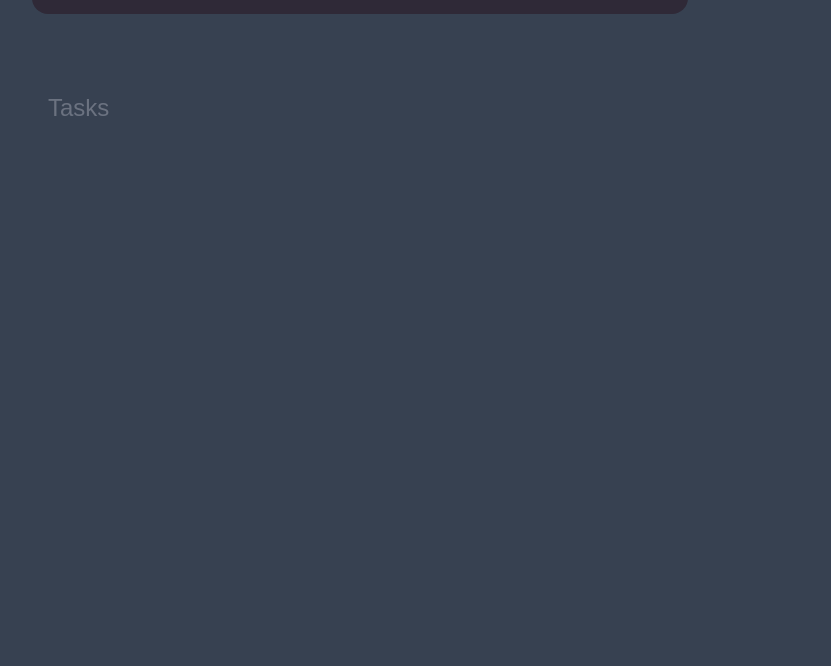
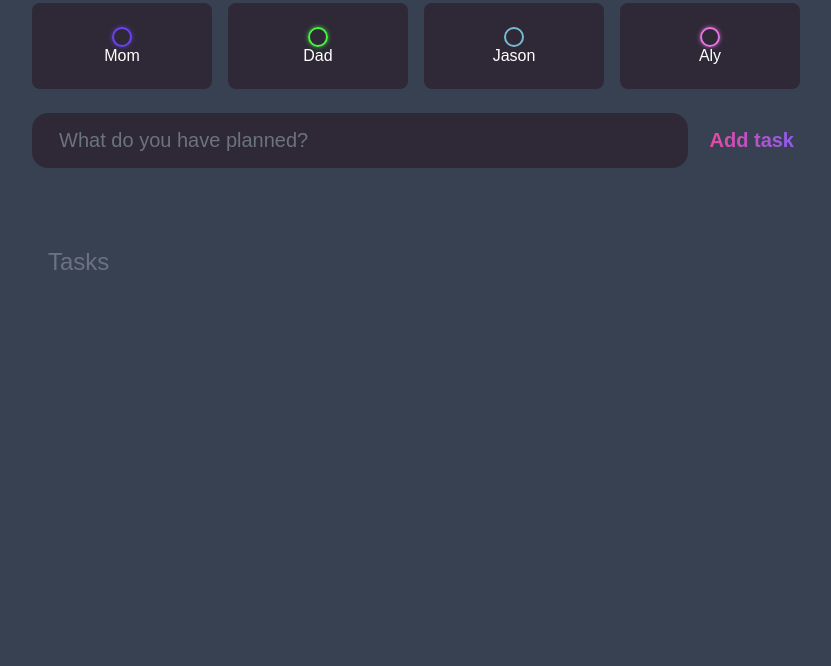
Before and after one commit to JSchwartz24/To-Do, a plain HTML site: page index.html in a window 1280 px wide. Shown: the part 134-800 px from the top of the page, without its empty margins (224-1055 px from the left). Drawn offline with Linux system fonts and the light colour scheme.

Commit message:
personalizing to-do list

```diff
--- a/index.html
+++ b/index.html
@@ -11,6 +11,50 @@
 <body>
     <header>
         <h1>To Do List</h1>
+
+        <h4>Select User</h4>
+        <div class="options">
+            <label>
+                <input
+                    type="radio"
+                    name="category"
+                    id="category1"
+                    value="Mom"/>
+                    <span class="bubble Mom"></span>
+                    <div>Mom</div>
+            </label>
+
+            <label>
+                <input
+                    type="radio"
+                    name="category"
+                    id="category2"
+                    value="Dad"/>
+                    <span class="bubble Dad"></span>
+                    <div>Dad</div>
+            </label>
+
+            <label>
+                <input
+                    type="radio"
+                    name="category"
+                    id="category3"
+                    value="Jason"/>
+                    <span class="bubble Jason"></span>
+                    <div>Jason</div>
+            </label>
+
+            <label>
+                <input
+                    type="radio"
+                    name="category"
+                    id="category4"
+                    value="Aly"/>
+                    <span class="bubble Aly"></span>
+                    <div>Aly</div>
+            </label>
+        </div>
+
         <form id="new-task-form">
             <input
                 type="text"
--- a/main.css
+++ b/main.css
@@ -6,6 +6,18 @@
     --light: #EEE;
     --pink: #EC4899;
     --purple: #8B5Cf6;
+
+    --dad: #48f542;
+    --dad-glow: 0px 0px 4px rgba(72, 245, 66, 0.75);
+
+    --mom: #6c42f5;
+    --mom-glow: 0px 0px 4px rgba(108, 66, 245, 0.75);
+
+    --aly: #e874e4;
+    --aly-glow: 0px 0px 4px rgba(232, 116, 228,0.75);
+
+    --jason: #75bcd1;
+    --jason-glow: 0px 0px 4px rgba(117, 188, 209,0.75);
 }
 
 * {
@@ -34,6 +46,91 @@ header h1{
     font-weight: 300;
     color: var(--gray);
     margin-bottom: 1rem;
+}
+
+/* Select Users */
+h4{
+    font-size: 1.5rem;
+    font-weight: 300;
+    color: var(--light);
+    margin-bottom: 1rem;
+    margin-left: 1rem;
+}
+
+.options {
+    display: grid;
+    grid-template-columns: repeat(4, 1fr);
+    grid-gap: 1rem;
+    margin-bottom:1.5rem;
+}
+
+.options label {
+    display: flex;
+    flex-direction: column;
+    align-items: center;
+    padding: 1.5rem;
+    background-color: var(--darker);
+    border-radius: 0.5rem;
+    cursor: pointer;
+}
+
+.bubble {
+    display: flex;
+    align-items: center;
+    justify-content: center;
+    width: 20px;
+    height: 20px;
+    border-radius: 50%;
+    border: 2px solid var(--mom);
+    box-shadow: var(--mom-glow);
+}
+
+.bubble.Dad {
+    border-color: var(--dad);
+    box-shadow: var(--dad-glow);
+}
+
+.bubble.Aly {
+    border-color: var(--aly);
+    box-shadow: var(--aly-glow);
+}
+
+.bubble.Jason {
+    border-color: var(--jason);
+    box-shadow: var(--jasonS-glow);
+}
+
+.bubble::after {
+    content:"";
+    display: block;
+    opacity: 0;
+    width: 0px;
+    height: 0px;
+    background-color: var(--mom);
+    box-shadow: var(--mom-glow);
+    border-radius: 50%;
+    transition: 0.2 ease-in-out;
+}
+
+.bubble.Dad::after {
+    background-color: var(--dad);
+    box-shadow: var(--dad-glow);
+}
+
+.bubble.Aly::after {
+    background-color: var(--aly);
+    box-shadow: var(--aly-glow);
+}
+
+.bubble.Jason::after {
+    background-color: var(--jason);
+    box-shadow: var(--jason-glow);
+}
+
+input:checked ~ .bubble::After {
+    width: 10px;
+    height: 10px;
+    opacity: 1;
 }
 
 #new-task-form {
```
Also changed, not shown: main.js (line endings or trailing spaces).
